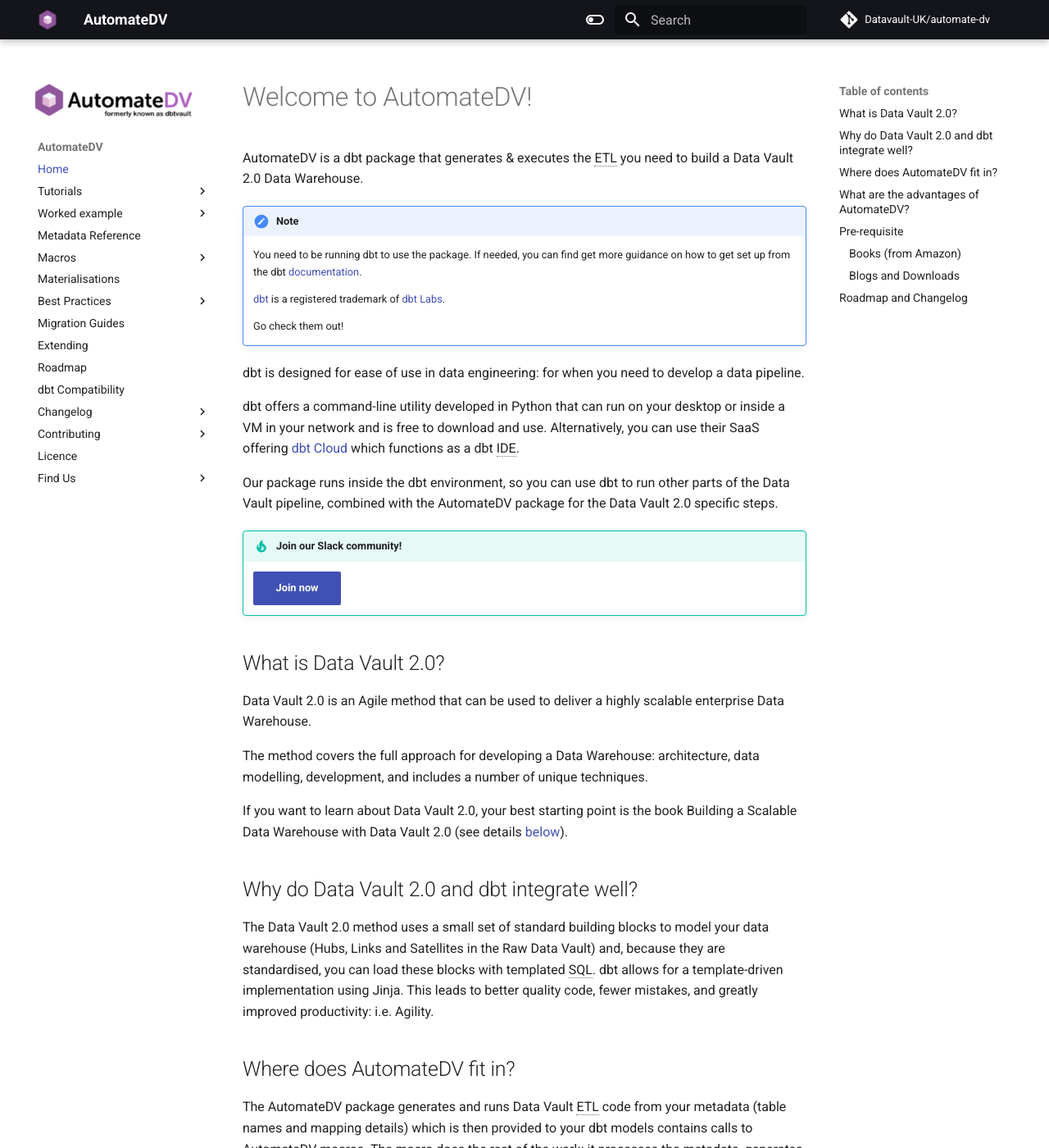
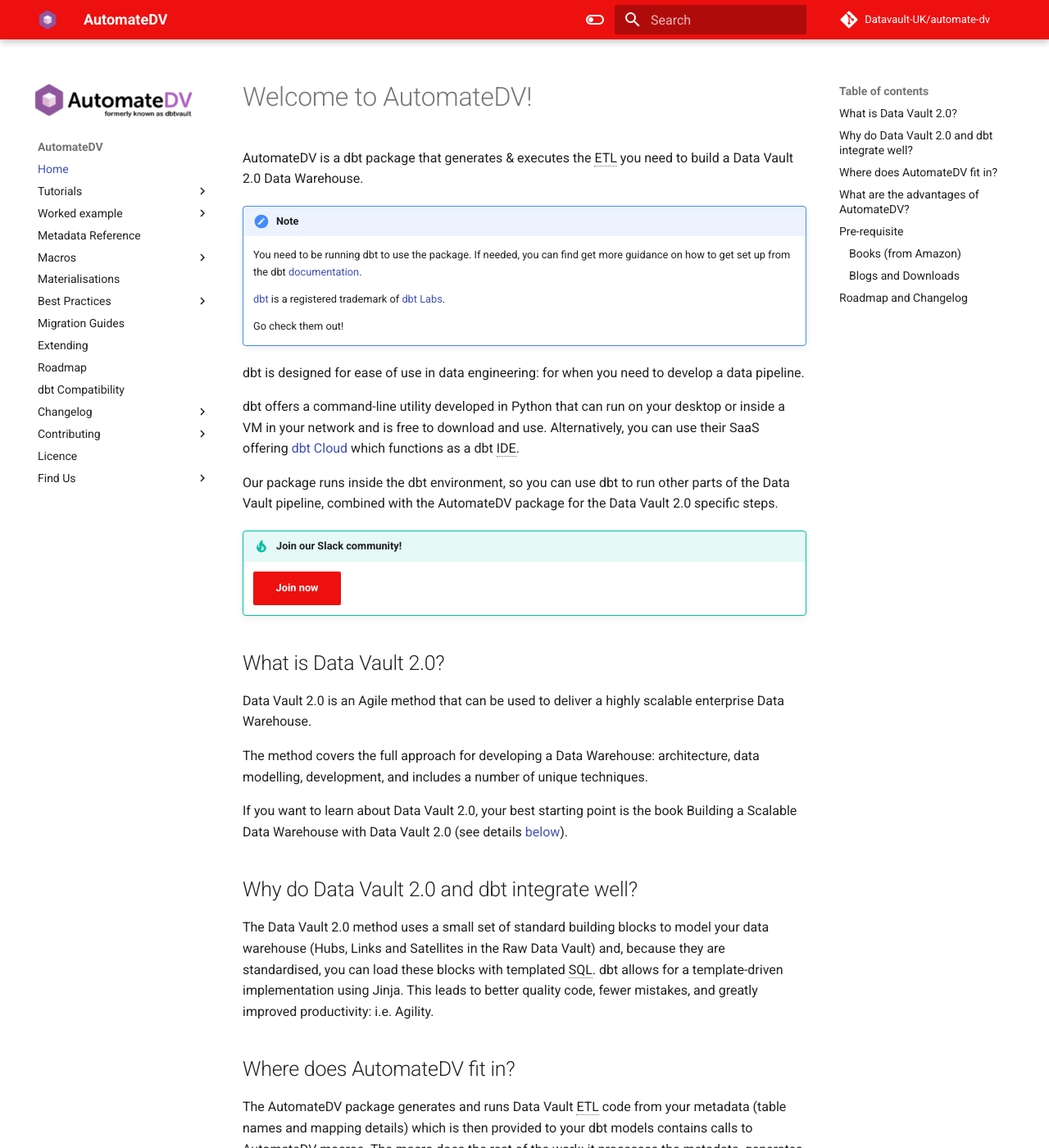
Before and after one commit to Datavault-UK/automate-dv-docs, an MkDocs documentation site: the page built from docs/index.md, in a window 1280 px wide and 1400 px high. Shown: the whole window at 82% size. Built offline with MkDocs 1.6.1 and Material for MkDocs 9.7.7, drawn with Linux system fonts in a browser that asks for light colours; comment, search, counter and statistics services are not loaded.

Commit message:
WIP LIght/Dark fix

```diff
--- a/docs/stylesheets/extra.css
+++ b/docs/stylesheets/extra.css
@@ -39,3 +39,23 @@
 .not-required {
     color: red;
 }
+
+[data-md-color-scheme="standard"] {
+  --md-primary-fg-color:        #EE0F0F;
+  --md-primary-fg-color--light: #ECB7B7;
+  --md-primary-fg-color--dark:  #90030C;
+}
+
+[data-md-color-scheme="standard"] img[src$="#only-dark"] {
+  display: none; /* Hide dark images in light mode */
+}
+
+[data-md-color-scheme="dark"] {
+  --md-primary-fg-color: #e2e2e2;
+  --md-primary-fg-color--light: #ECB7B7;
+  --md-primary-fg-color--dark:  #90030C;
+}
+
+[data-md-color-scheme="dark"] img[src$="#only-light"] {
+  display: none; /* Hide light images in light dark */
+}
--- a/mkdocs.yml
+++ b/mkdocs.yml
@@ -12,18 +12,17 @@
   custom_dir: 'overrides'
   show_sidebar: true
   logo: 'assets/images/logo.png'
-  banner: 'assets/images/docs-banner.png'
   favicon: 'assets/images/favicon.ico'
   palette:
-    - scheme: default
-      primary: 'black'
-      accent: 'indigo'
+    - scheme: standard
+      primary: custom
+      accent: custom
       toggle:
         icon: material/toggle-switch-off-outline
         name: Switch to dark mode
     - scheme: slate
-      primary: 'black'
-      accent: 'indigo'
+      primary: custom
+      accent: custom
       toggle:
         icon: material/toggle-switch
         name: Switch to light mode
--- a/overrides/main.html
+++ b/overrides/main.html
@@ -10,8 +10,8 @@
     <div class="nav-cube">
         <a href="{{ config.site_url | default(nav.homepage.url, true) | url }}"
         title="{{ config.site_name }}">
+          <img src="banner/docs-banner-adv-drk.png#only-light" alt="Automate-DV">
           <img src="banner/docs-banner-adv-lgt.png#only-dark" alt="Automate-DV">
-          <img src="banner/docs-banner-adv-drk.png#only-light" alt="Automate-DV">
         </a>
     </div>
     <div class="md-sidebar__scrollwrap">
```
